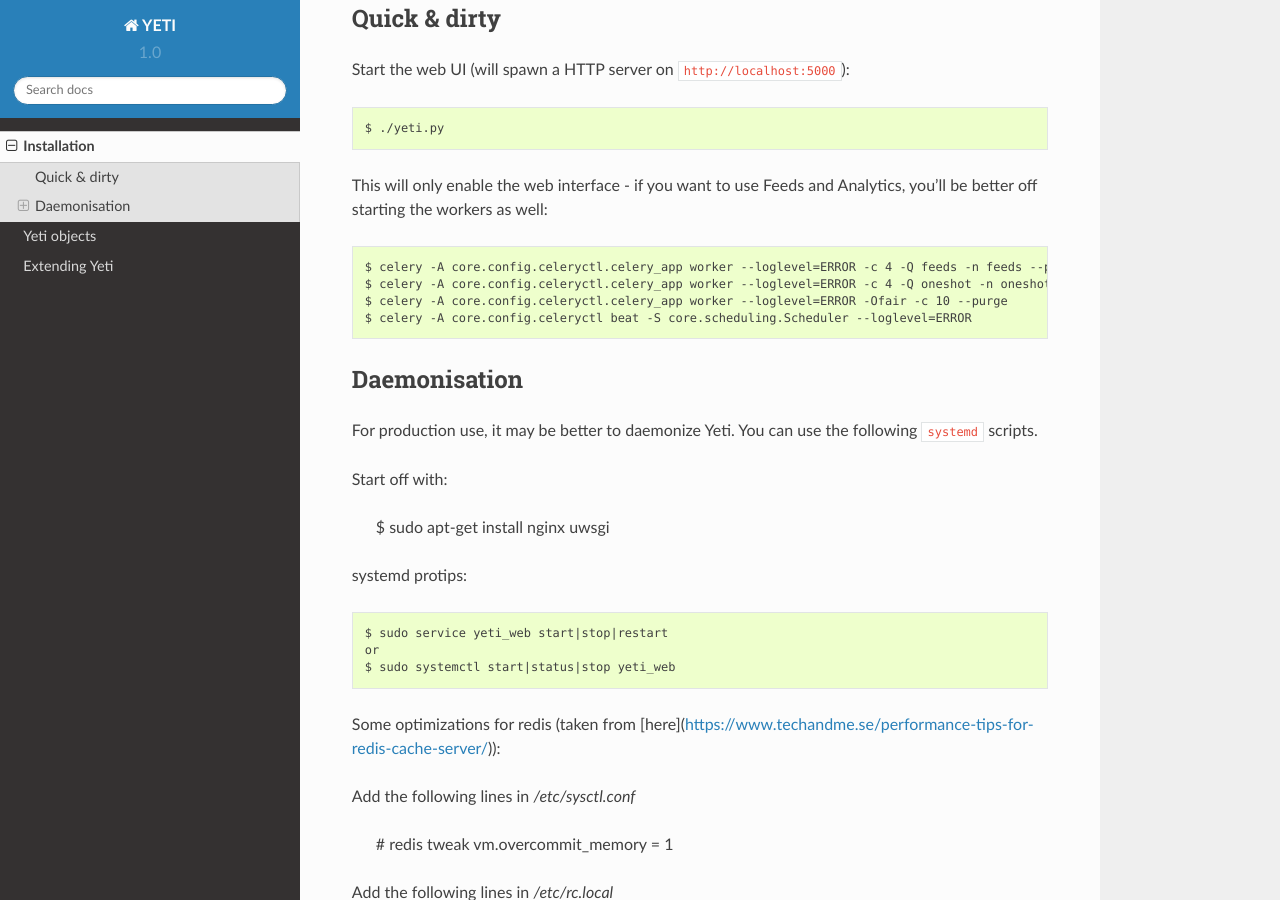
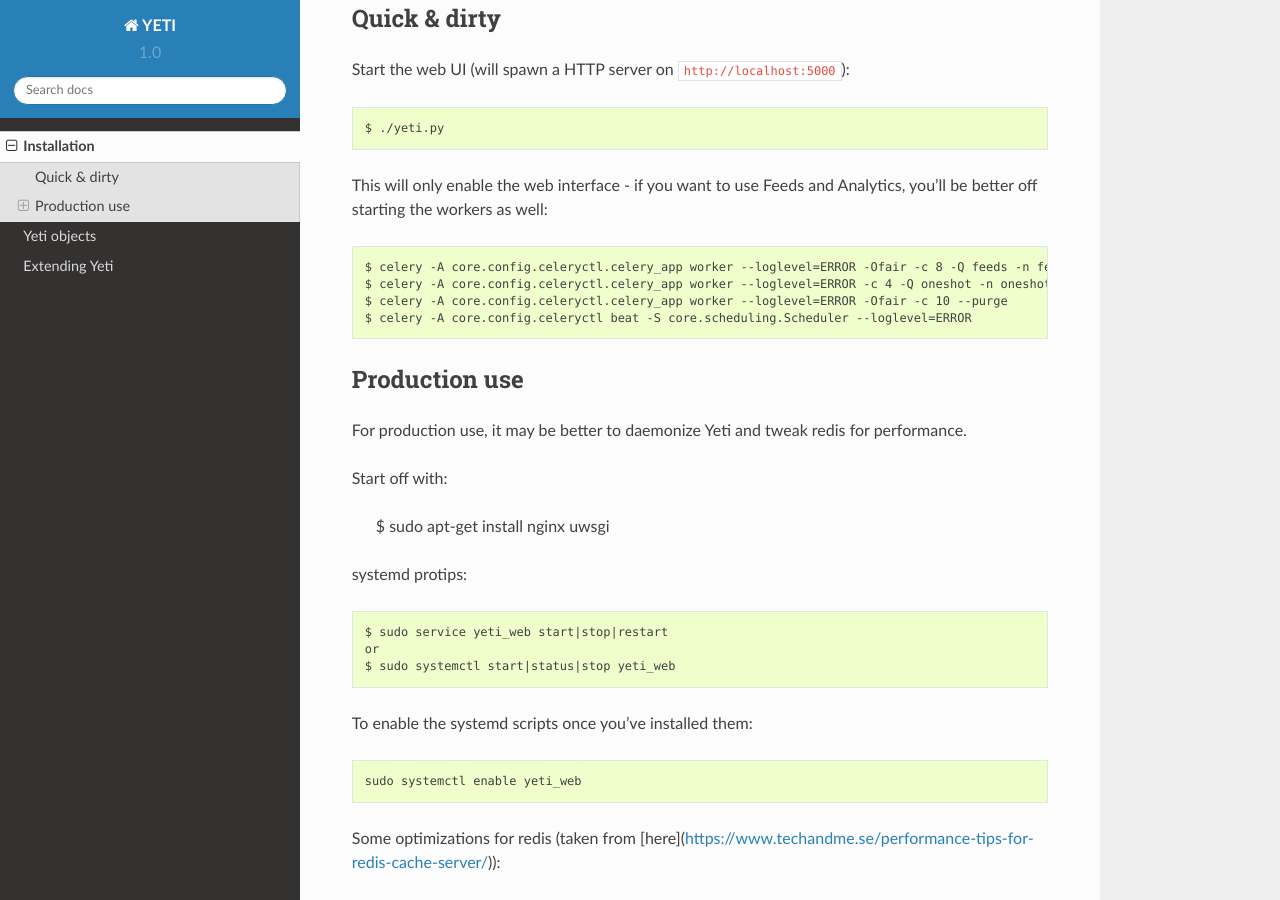
Before and after one commit to yeti-platform/yeti, a Sphinx documentation site: the page built from doc/installation.rst, in a window 1280 px wide and 900 px high, scrolled down 436 px. Built offline with Sphinx 7.4.7 and the Read the Docs theme 2.0.0, drawn with Linux system fonts in a browser that asks for light colours; pages that are not in the unit, such as notebooks, are missing from menus; some of the changed text lies outside the part shown.

Commit message:
Minor changes in feed launch

```diff
--- a/doc/installation.rst
+++ b/doc/installation.rst
@@ -21,17 +21,17 @@
 
 This will only enable the web interface - if you want to use Feeds and Analytics, you'll be better off starting the workers as well::
 
-  $ celery -A core.config.celeryctl.celery_app worker --loglevel=ERROR -c 4 -Q feeds -n feeds --purge
+  $ celery -A core.config.celeryctl.celery_app worker --loglevel=ERROR -Ofair -c 8 -Q feeds -n feeds --purge
   $ celery -A core.config.celeryctl.celery_app worker --loglevel=ERROR -c 4 -Q oneshot -n oneshot --purge
   $ celery -A core.config.celeryctl.celery_app worker --loglevel=ERROR -Ofair -c 10 --purge
   $ celery -A core.config.celeryctl beat -S core.scheduling.Scheduler --loglevel=ERROR
 
 
 
-Daemonisation
--------------
+Production use
+--------------
 
-For production use, it may be better to daemonize Yeti. You can use the following ``systemd`` scripts.
+For production use, it may be better to daemonize Yeti and tweak redis for performance.
 
 Start off with:
 
@@ -42,6 +42,10 @@
   $ sudo service yeti_web start|stop|restart
   or
   $ sudo systemctl start|status|stop yeti_web
+
+To enable the systemd scripts once you've installed them::
+
+  sudo systemctl enable yeti_web
 
 
 Some optimizations for redis (taken from [here](https://www.techandme.se/performance-tips-for-redis-cache-server/)):
@@ -141,7 +145,7 @@
   [Service]
   Type=simple
   User=user
-  ExecStart=/bin/bash -c "source /home/user/env-yeti/bin/activate; cd /home/user/yeti; celery -A core.config.celeryctl.celery_app worker -c 4 -Q feeds -n feeds --purge"
+  ExecStart=/bin/bash -c "source /home/cert/env-yeti/bin/activate; cd /home/cert/yeti; celery -A core.config.celeryctl.celery_app worker -Ofair -c 8 -Q feeds -n feeds --purge
 
   [Install]
   WantedBy=multi-user.target
```
